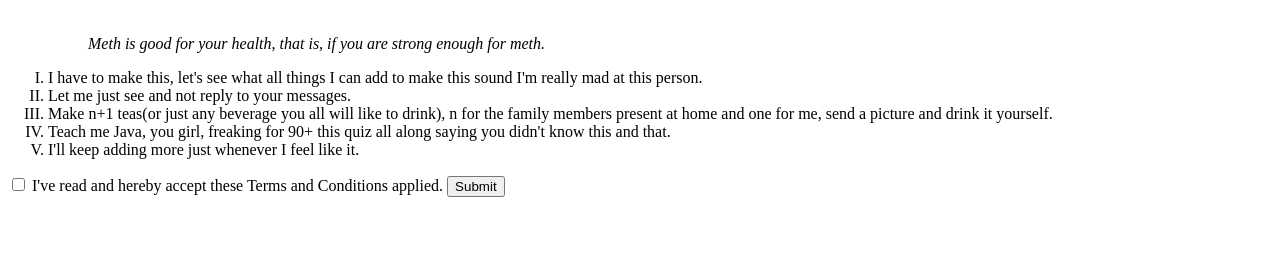
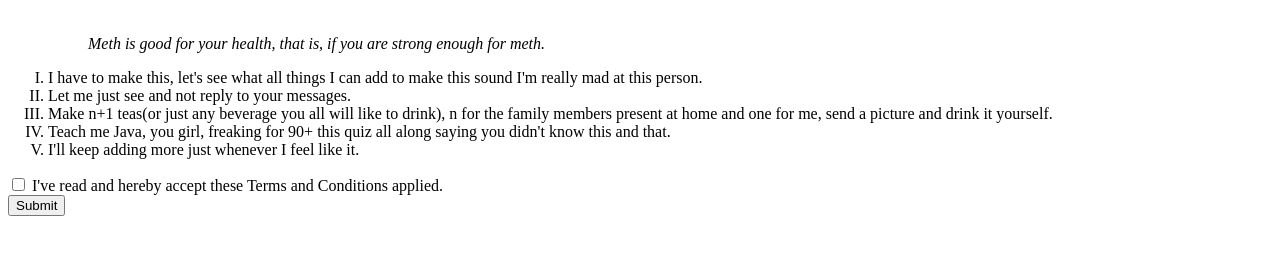
Before and after one commit to PrabuddhMathur/tnc, a plain HTML site: page tnc.html in a window 1280 px wide. Shown: the part 69-324 px from the top of the page. Drawn offline with Linux system fonts and the light colour scheme.

Commit message:
bugs fixed

```diff
--- a/tnc.html
+++ b/tnc.html
@@ -20,8 +20,8 @@
             <li>I'll keep adding more just whenever I feel like it.</li>
         </ol>
         <input type="checkbox" id="vehicle1" name="vehicle1" value="Bike">
-        <label for="vehicle1"> I've read and hereby accept these Terms and Conditions applied.</label>
-        <button type="submit" form="form1" value="Submit"onclick="alert('Good Girl');">Submit</button>
+        <label for="vehicle1"> I've read and hereby accept these Terms and Conditions applied.</label><br>
+        <button type="submit" form="form1" value="Submit" onclick="alert('Good Girl');">Submit</button>
 
         <script src="script.js" async defer></script>
     </body>
```
